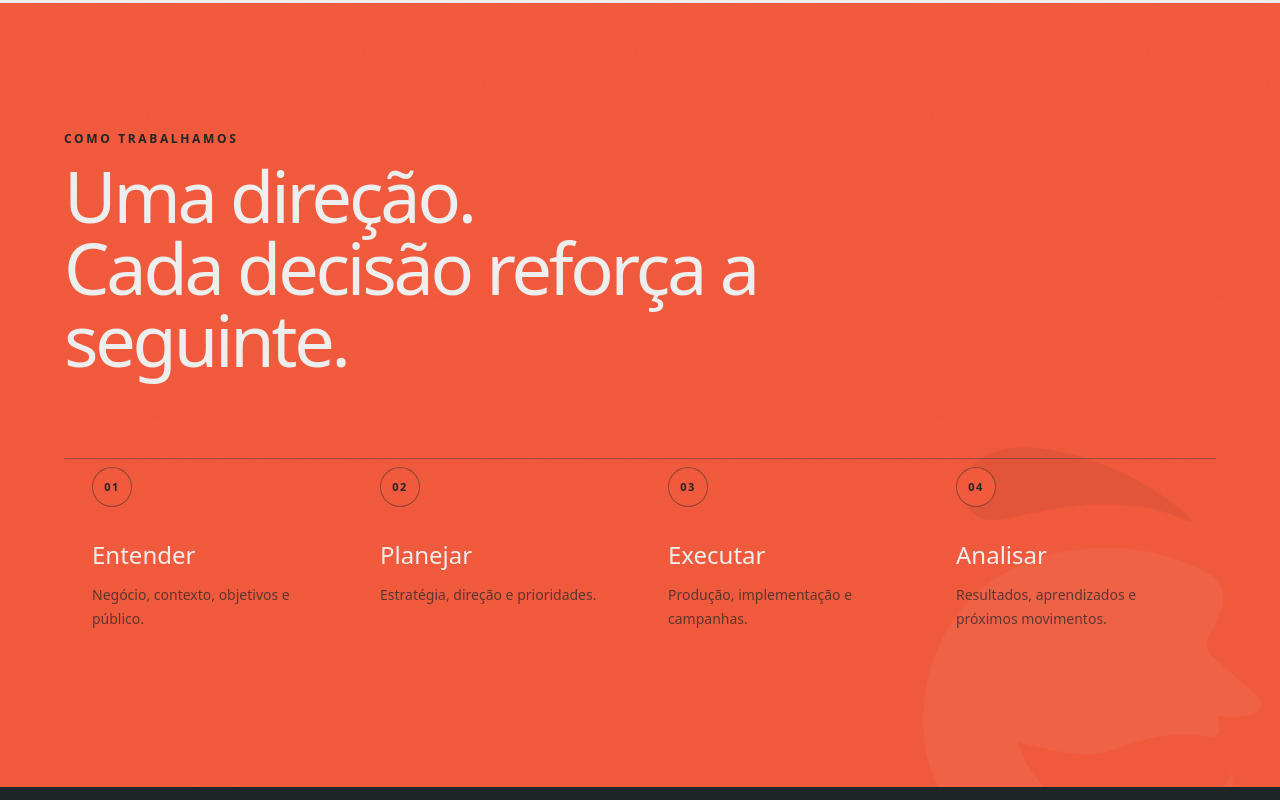
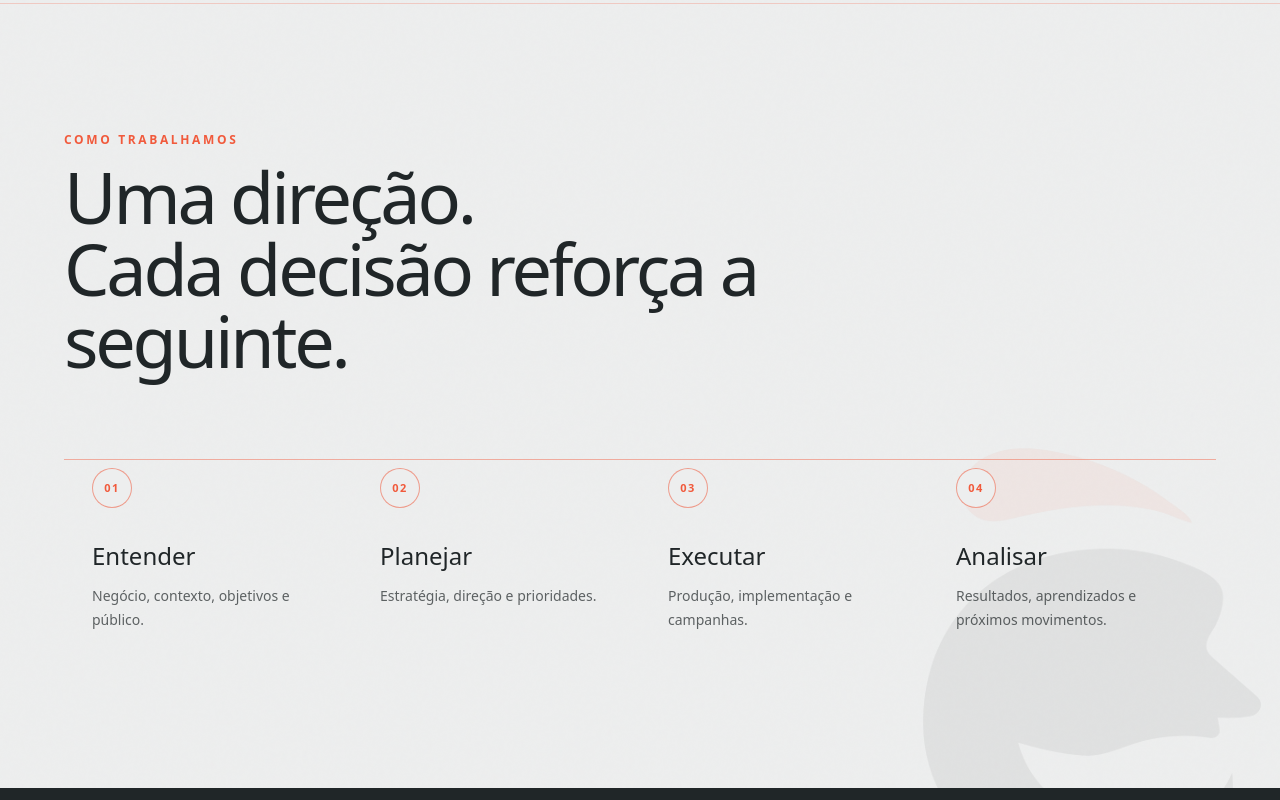
Before and after one commit to breno97xavier-rgb/Meli-re-Marketing, a React (Vite) app: page /site in a window 1280 px wide. Shown: the part 1640-2440 px from the top of the page. Built offline with nearby package versions, Linux system fonts and the light colour scheme; no server answers; a web font is replaced by a local one.

Commit message:
refine: soften method palette and align about copy

```diff
--- a/src/pages/HomePage.tsx
+++ b/src/pages/HomePage.tsx
@@ -128,22 +128,22 @@ export const HomePage: React.FC = () => {
           </div>
         </section>
 
-        <section id="metodo" className="relative overflow-hidden bg-[#F15A3C] px-6 py-24 text-[#202628] md:px-10 md:py-32 lg:px-16">
+        <section id="metodo" className="relative overflow-hidden border-t border-[#F15A3C]/25 bg-[#EDEEEE] px-6 py-24 text-[#202628] md:px-10 md:py-32 lg:px-16">
           <Texture />
-          <img src="/meliere-symbol-coral.png" alt="" aria-hidden="true" className="pointer-events-none absolute -bottom-64 right-[-12rem] w-[760px] opacity-[0.06]" />
+          <img src="/meliere-symbol-cream.png" alt="" aria-hidden="true" className="pointer-events-none absolute -bottom-64 right-[-12rem] w-[760px] opacity-[0.06]" />
           <div className="relative z-10 mx-auto max-w-[1440px]">
-            <p className="mb-3 text-xs font-semibold uppercase tracking-[0.22em]">Como trabalhamos</p>
-            <h2 className="mb-14 max-w-4xl text-4xl font-medium tracking-[-0.045em] text-[#EDEEEE] md:mb-16 md:text-7xl">
+            <p className="mb-3 text-xs font-semibold uppercase tracking-[0.22em] text-[#F15A3C]">Como trabalhamos</p>
+            <h2 className="mb-14 max-w-4xl text-4xl font-medium tracking-[-0.045em] text-[#202628] md:mb-16 md:text-7xl">
               Uma direção.<br />Cada decisão reforça a seguinte.
             </h2>
             <div className="relative grid gap-0 md:grid-cols-4">
-              <div aria-hidden="true" className="absolute left-0 right-0 top-[19px] hidden h-px bg-[#202628]/35 md:block" />
+              <div aria-hidden="true" className="absolute left-0 right-0 top-[19px] hidden h-px bg-[#F15A3C]/45 md:block" />
               {method.map(([n, title, copy]) => (
-                <div key={n} className="relative border-b border-[#202628]/25 py-7 md:min-h-[190px] md:border-b-0 md:px-7 md:first:pl-0 md:last:pr-0">
+                <div key={n} className="relative border-b border-[#F15A3C]/25 py-7 md:min-h-[190px] md:border-b-0 md:px-7 md:first:pl-0 md:last:pr-0">
                   <div className="relative z-10 flex items-center gap-3">
-                    <span className="flex h-10 w-10 items-center justify-center rounded-full border border-[#202628]/45 bg-[#F15A3C] text-[11px] font-semibold tracking-[0.14em]">{n}</span>
+                    <span className="flex h-10 w-10 items-center justify-center rounded-full border border-[#F15A3C]/55 bg-[#EDEEEE] text-[11px] text-[#F15A3C] font-semibold tracking-[0.14em]">{n}</span>
                   </div>
-                  <h3 className="mt-8 text-2xl font-medium text-[#EDEEEE]">{title}</h3>
+                  <h3 className="mt-8 text-2xl font-medium text-[#202628]">{title}</h3>
                   <p className="mt-3 max-w-[240px] text-sm leading-6 opacity-70">{copy}</p>
                 </div>
               ))}
@@ -161,7 +161,7 @@ export const HomePage: React.FC = () => {
               </div>
               <p className="mt-4 text-xs uppercase tracking-[0.14em] text-white/55">Breno Matos · Fundador</p>
             </div>
-            <div className="max-w-3xl text-[clamp(0.82rem,0.82vw,0.86rem)] font-light leading-[1.42] tracking-[-0.025em] text-white/88">
+            <div className="max-w-3xl text-[clamp(0.82rem,0.82vw,0.86rem)] lg:pt-[10%] font-light leading-[1.42] tracking-[-0.025em] text-white/88">
               <p className="text-white">Toda agência nasce para vender um serviço.</p>
               <p className="mt-4">Eu queria construir uma que começasse por uma ideia.</p>
               <p className="mt-4">A ideia de que marketing não deveria ser uma coleção de ferramentas desconectadas. Uma empresa faz uma logo. Depois cria um Instagram. Então investe em anúncios.</p>
```
